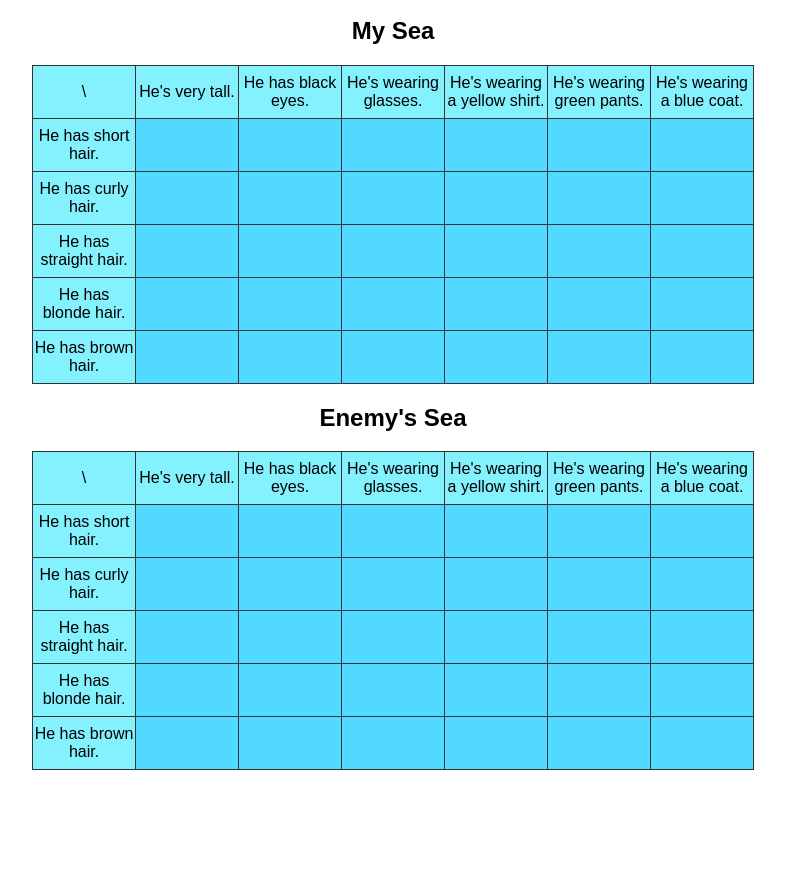
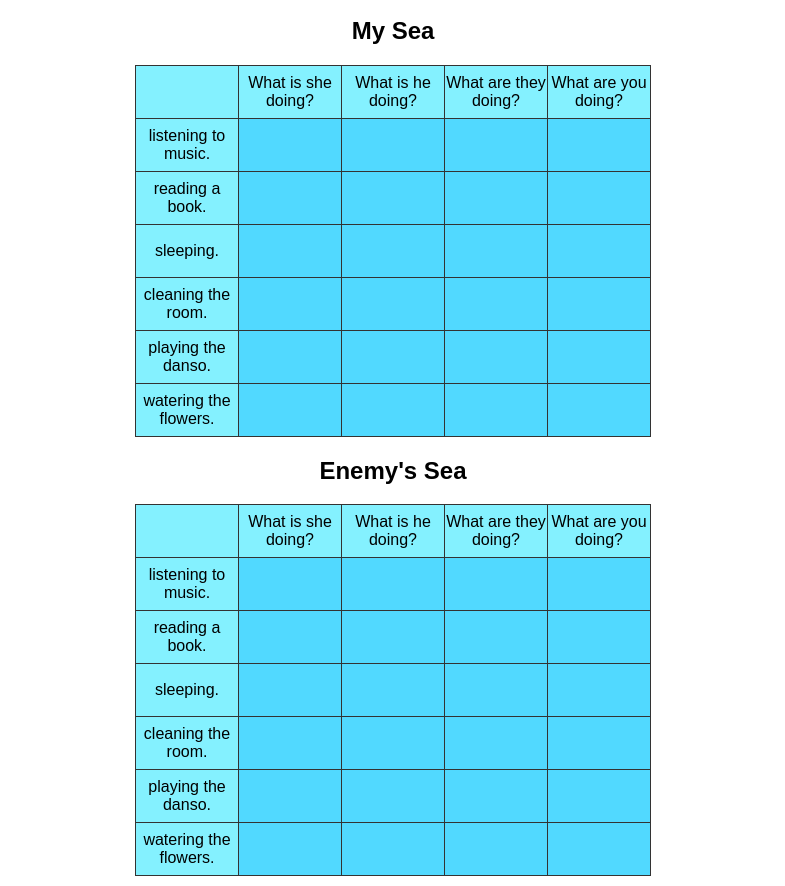
Before and after one commit to overactionT/Battleshipgame, a plain HTML site: page index.html in a window 1280 px wide. Shown: the part 330-1216 px from the top of the page, without its empty margins (247-1032 px from the left). Before the commit the page ends 1110 px from the top, so only its background shows below. Drawn offline with Linux system fonts and the light colour scheme.

Commit message:
Update index.html

```diff
--- a/index.html
+++ b/index.html
@@ -49,54 +49,49 @@
         <table id="my-sea">
             <tbody>
                 <tr>
-                    <td>\</td>
-                    <td>He's very tall.</td>
-                    <td>He has black eyes.</td>
-                    <td>He's wearing glasses.</td>
-                    <td>He's wearing a yellow shirt.</td>
-                    <td>He's wearing green pants.</td>
-                    <td>He's wearing a blue coat.</td>
+                    <td></td>
+                    <td>What is she doing?</td>
+                    <td>What is he doing?</td>
+                    <td>What are they doing?</td>
+                    <td>What are you doing?</td>
                 </tr>
                 <tr>
-                    <td>He has short hair.</td>
-                    <td></td>
-                    <td></td>
+                    <td>listening to music.</td>
                     <td></td>
                     <td></td>
                     <td></td>
                     <td></td>
                 </tr>
                 <tr>
-                    <td>He has curly hair.</td>
-                    <td></td>
-                    <td></td>
+                    <td>reading a book.</td>
                     <td></td>
                     <td></td>
                     <td></td>
                     <td></td>
                 </tr>
                 <tr>
-                    <td>He has straight hair.</td>
-                    <td></td>
-                    <td></td>
+                    <td>sleeping.</td>
                     <td></td>
                     <td></td>
                     <td></td>
                     <td></td>
                 </tr>
                 <tr>
-                    <td>He has blonde hair.</td>
-                    <td></td>
-                    <td></td>
+                    <td>cleaning the room.</td>
                     <td></td>
                     <td></td>
                     <td></td>
                     <td></td>
                 </tr>
                 <tr>
-                    <td>He has brown hair.</td>
+                    <td>playing the danso.</td>
                     <td></td>
                     <td></td>
+                    <td></td>
+                    <td></td>
+                </tr>
+                <tr>
+                    <td>watering the flowers.</td>
                     <td></td>
                     <td></td>
                     <td></td>
@@ -109,54 +104,49 @@
         <table id="enemy-sea">
             <tbody>
                 <tr>
-                    <td>\</td>
-                    <td>He's very tall.</td>
-                    <td>He has black eyes.</td>
-                    <td>He's wearing glasses.</td>
-                    <td>He's wearing a yellow shirt.</td>
-                    <td>He's wearing green pants.</td>
-                    <td>He's wearing a blue coat.</td>
+                    <td></td>
+                    <td>What is she doing?</td>
+                    <td>What is he doing?</td>
+                    <td>What are they doing?</td>
+                    <td>What are you doing?</td>
                 </tr>
                 <tr>
-                    <td>He has short hair.</td>
-                    <td></td>
-                    <td></td>
+                    <td>listening to music.</td>
                     <td></td>
                     <td></td>
                     <td></td>
                     <td></td>
                 </tr>
                 <tr>
-                    <td>He has curly hair.</td>
-                    <td></td>
-                    <td></td>
+                    <td>reading a book.</td>
                     <td></td>
                     <td></td>
                     <td></td>
                     <td></td>
                 </tr>
                 <tr>
-                    <td>He has straight hair.</td>
-                    <td></td>
-                    <td></td>
+                    <td>sleeping.</td>
                     <td></td>
                     <td></td>
                     <td></td>
                     <td></td>
                 </tr>
                 <tr>
-                    <td>He has blonde hair.</td>
-                    <td></td>
-                    <td></td>
+                    <td>cleaning the room.</td>
                     <td></td>
                     <td></td>
                     <td></td>
                     <td></td>
                 </tr>
                 <tr>
-                    <td>He has brown hair.</td>
+                    <td>playing the danso.</td>
                     <td></td>
                     <td></td>
+                    <td></td>
+                    <td></td>
+                </tr>
+                <tr>
+                    <td>watering the flowers.</td>
                     <td></td>
                     <td></td>
                     <td></td>
```
